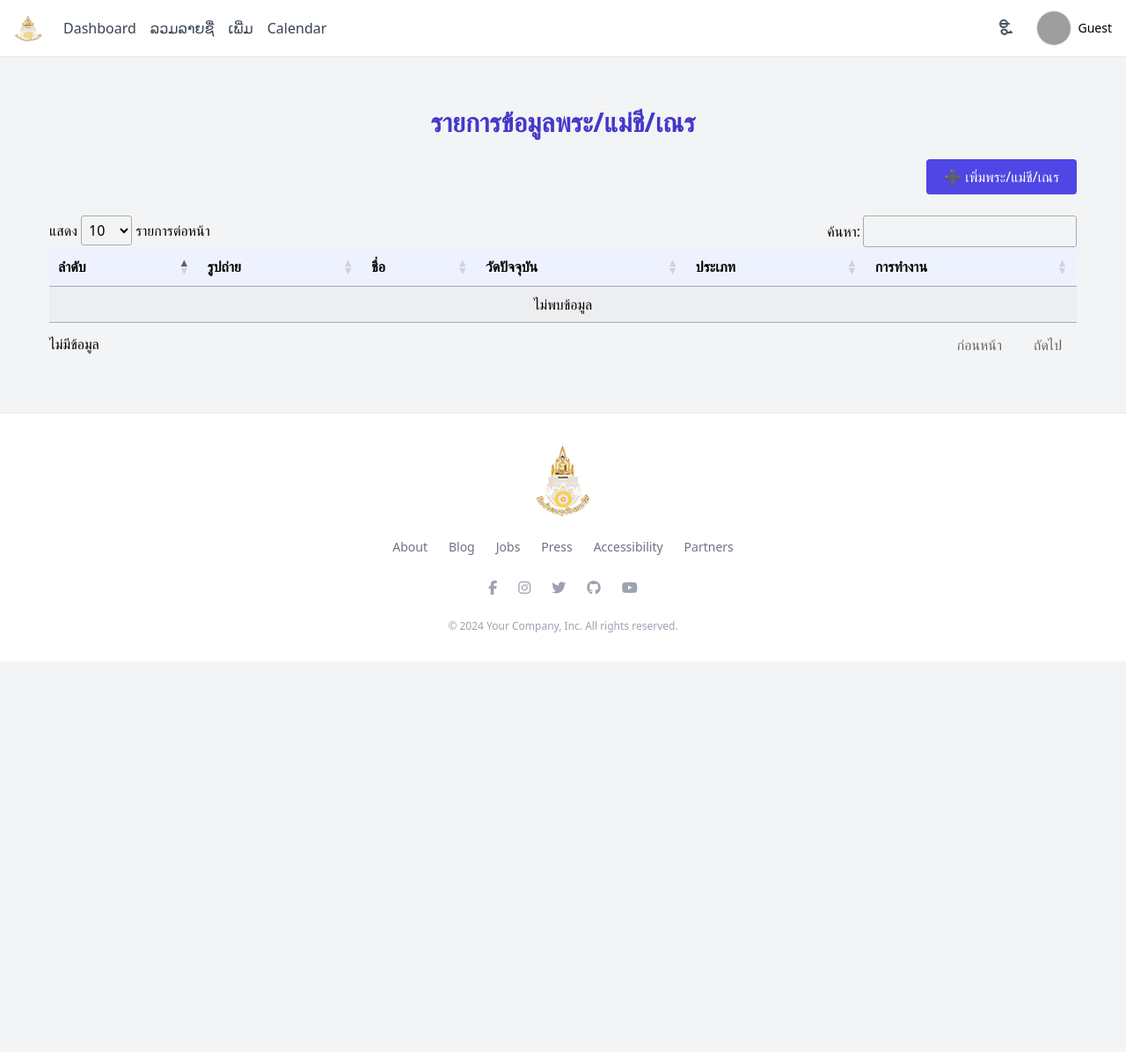
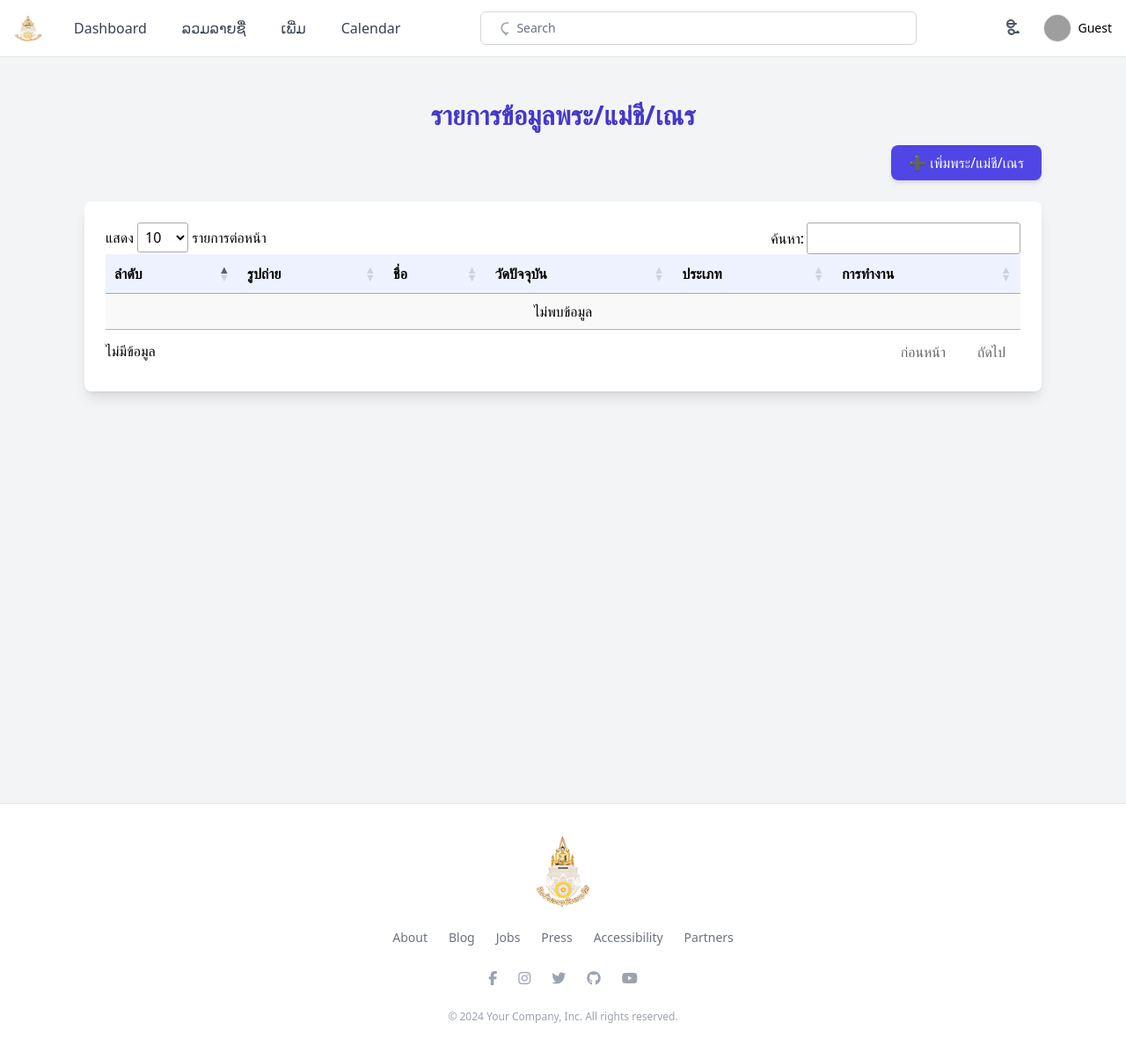
Before and after one commit to vitkip/tem_system, a PHP site: page /list_monks.php in a window 1280 px wide. Shown: the whole page at 88% size. Before the commit the page ends 719 px from the top, so only its background shows below. Run offline with PHP 8.4, Linux system fonts and the light colour scheme; data that the repository does not hold is empty; some libraries are stand-ins or nearby versions; grey boxes are pictures that could not be loaded.

Commit message:
edit header list_monk

```diff
--- a/header.php
+++ b/header.php
@@ -8,6 +8,7 @@ if (session_status() === PHP_SESSION_NONE) {
 <html lang="th">
 <head>
     <meta charset="UTF-8">
+    <meta name="viewport" content="width=device-width, initial-scale=1.0">
     <title>ระบบจัดเก็บข้อมูลพระสงฆ์-แม่ชี-เณร</title>
     <script src="https://cdn.tailwindcss.com"></script>
     <!-- DataTables CSS -->
@@ -17,43 +18,64 @@ if (session_status() === PHP_SESSION_NONE) {
     <script src="https://cdn.datatables.net/1.13.6/js/jquery.dataTables.min.js"></script>
     <script src="https://code.highcharts.com/highcharts.js"></script>
     <script src="https://code.highcharts.com/modules/exporting.js"></script>
-    <link rel="stylesheet" href="https://cdnjs.cloudflare.com/ajax/libs/font-awesome/6.5.0/css/all.min.css">
-
 
 </head>
 <body class="bg-gray-100">
 
 <!-- Navbar -->
-<nav class="bg-white border-b border-gray-200 px-4 py-3 flex items-center justify-between sticky top-0 z-50">
+<nav class="bg-white border-b border-gray-200 px-4 py-3 sticky top-0 z-50">
+    <div class="max-w-7xl mx-auto">
+        <div class="flex items-center justify-between">
             <!-- Logo + Menu -->
-    <div class="flex items-center space-x-6">
+            <div class="flex items-center">
                 <div class="flex-shrink-0">
                     <img class="h-8 w-8" src="assets/logo.png" alt="Logo">
                 </div>
-        <div class="hidden md:flex space-x-4">
-            <a href="dashboard.php" class="text-gray-700 hover:text-indigo-600 font-medium">Dashboard</a>
-            <a href="list_monks.php" class="text-gray-700 hover:text-indigo-600 font-medium">ລວມລາຍຊື່</a>
-            <a href="add_monk.php" class="text-gray-700 hover:text-indigo-600 font-medium">ເພີ່ມ</a>
-            <a href="#" class="text-gray-700 hover:text-indigo-600 font-medium">Calendar</a>
+                <!-- Desktop Menu -->
+                <div class="hidden md:flex space-x-4 ml-6">
+                    <a href="dashboard.php" class="text-gray-700 hover:text-indigo-600 font-medium px-3 py-2 rounded-md">Dashboard</a>
+                    <a href="list_monks.php" class="text-gray-700 hover:text-indigo-600 font-medium px-3 py-2 rounded-md">ລວມລາຍຊື່</a>
+                    <a href="add_monk.php" class="text-gray-700 hover:text-indigo-600 font-medium px-3 py-2 rounded-md">ເພີ່ມ</a>
+                    <a href="#" class="text-gray-700 hover:text-indigo-600 font-medium px-3 py-2 rounded-md">Calendar</a>
                 </div>
             </div>
 
+            <!-- Search - Hidden on mobile -->
+            <div class="hidden md:flex-1 md:flex md:justify-center px-2 max-w-lg">
+                <div class="w-full">
+                    <label for="search" class="sr-only">Search</label>
+                    <div class="relative">
+                        <div class="pointer-events-none absolute inset-y-0 left-0 pl-3 flex items-center">
+                            <svg class="h-5 w-5 text-gray-400" fill="none" stroke="currentColor" viewBox="0 0 24 24">
+                                <path stroke-linecap="round" stroke-linejoin="round" stroke-width="2" d="M21 21l-4.35-4.35m0 0a7 7 0 1110 0 7 7 0 01-10 0z"/>
+                            </svg>
+                        </div>
+                        <input id="search" name="search" class="block w-full pl-10 pr-3 py-2 border border-gray-300 rounded-md leading-5 bg-white placeholder-gray-500 focus:outline-none focus:ring-indigo-500 focus:border-indigo-500 sm:text-sm" placeholder="Search" type="search">
+                    </div>
+                </div>
+            </div>
 
-    <!-- Profile menu -->
+            <!-- Right side menu -->
             <div class="flex items-center space-x-4">
-        <button type="button" class="relative">
+                <!-- Mobile menu button -->
+                <button type="button" class="md:hidden inline-flex items-center justify-center p-2 rounded-md text-gray-700 hover:text-indigo-600 focus:outline-none" id="mobile-menu-button">
+                    <svg class="h-6 w-6" fill="none" viewBox="0 0 24 24" stroke="currentColor">
+                        <path stroke-linecap="round" stroke-linejoin="round" stroke-width="2" d="M4 6h16M4 12h16M4 18h16"/>
+                    </svg>
+                </button>
+
+                <button type="button" class="relative hidden md:inline-flex">
                     <svg class="h-6 w-6 text-gray-600" fill="none" stroke="currentColor" viewBox="0 0 24 24">
-                <path stroke-linecap="round" stroke-linejoin="round" stroke-width="2"
-                      d="M15 17h5l-1.405-1.405M15 17a3.5 3.5 0 01-6.586-1.586A3.5 3.5 0 0115 17zM7 7h10M7 7a4 4 0 114 4h-1a4 4 0 01-3-4z"/>
+                        <path stroke-linecap="round" stroke-linejoin="round" stroke-width="2" d="M15 17h5l-1.405-1.405M15 17a3.5 3.5 0 01-6.586-1.586A3.5 3.5 0 0115 17zM7 7h10M7 7a4 4 0 114 4h-1a4 4 0 01-3-4z"/>
                     </svg>
                 </button>
 
                 <!-- Profile dropdown -->
                 <div class="relative">
-            <button type="button" class="flex items-center space-x-2 text-sm rounded-full focus:outline-none focus:ring-2 focus:ring-offset-2 focus:ring-indigo-500" id="user-menu-button" aria-expanded="false" aria-haspopup="true">
+                    <button type="button" class="flex items-center space-x-2 text-sm rounded-full focus:outline-none focus:ring-2 focus:ring-offset-2 focus:ring-indigo-500" id="user-menu-button">
                         <span class="sr-only">Open user menu</span>
-                <img src="uploads/<?= htmlspecialchars($_SESSION['profile_image'] ?? 'default.png') ?>" alt="โปรไฟล์" class="h-10 w-10 rounded-full border">
-                <span class="font-medium"><?= htmlspecialchars($_SESSION['username'] ?? 'Guest') ?></span>
+                        <img src="uploads/<?= htmlspecialchars($_SESSION['profile_image'] ?? 'default.png') ?>" alt="โปรไฟล์" class="h-8 w-8 rounded-full border">
+                        <span class="font-medium hidden md:inline-block"><?= htmlspecialchars($_SESSION['username'] ?? 'Guest') ?></span>
                     </button>
 
                     <!-- Dropdown menu -->
@@ -64,16 +86,58 @@ if (session_status() === PHP_SESSION_NONE) {
                     </div>
                 </div>
             </div>
+        </div>
+
+        <!-- Mobile menu -->
+        <div class="md:hidden hidden" id="mobile-menu">
+            <div class="px-2 pt-2 pb-3 space-y-1">
+                <a href="dashboard.php" class="block px-3 py-2 rounded-md text-base font-medium text-gray-700 hover:text-indigo-600 hover:bg-gray-50">Dashboard</a>
+                <a href="list_monks.php" class="block px-3 py-2 rounded-md text-base font-medium text-gray-700 hover:text-indigo-600 hover:bg-gray-50">ລວມລາຍຊື່</a>
+                <a href="add_monk.php" class="block px-3 py-2 rounded-md text-base font-medium text-gray-700 hover:text-indigo-600 hover:bg-gray-50">ເພີ່ມ</a>
+                <a href="#" class="block px-3 py-2 rounded-md text-base font-medium text-gray-700 hover:text-indigo-600 hover:bg-gray-50">Calendar</a>
+            </div>
+            <!-- Mobile Search -->
+            <div class="px-2 pt-2 pb-3">
+                <div class="relative">
+                    <div class="pointer-events-none absolute inset-y-0 left-0 pl-3 flex items-center">
+                        <svg class="h-5 w-5 text-gray-400" fill="none" stroke="currentColor" viewBox="0 0 24 24">
+                            <path stroke-linecap="round" stroke-linejoin="round" stroke-width="2" d="M21 21l-4.35-4.35m0 0a7 7 0 1110 0 7 7 0 01-10 0z"/>
+                        </svg>
+                    </div>
+                    <input id="mobile-search" name="search" class="block w-full pl-10 pr-3 py-2 border border-gray-300 rounded-md leading-5 bg-white placeholder-gray-500 focus:outline-none focus:ring-indigo-500 focus:border-indigo-500 sm:text-sm" placeholder="Search" type="search">
+                </div>
+            </div>
+        </div>
+    </div>
 </nav>
 
-<!-- Script toggle dropdown -->
+<!-- Updated toggle scripts -->
 <script>
+    // Toggle user dropdown
     const userButton = document.getElementById('user-menu-button');
     const userDropdown = document.getElementById('userDropdown');
 
     userButton.addEventListener('click', () => {
         userDropdown.classList.toggle('hidden');
     });
+
+    // Toggle mobile menu
+    const mobileMenuButton = document.getElementById('mobile-menu-button');
+    const mobileMenu = document.getElementById('mobile-menu');
+
+    mobileMenuButton.addEventListener('click', () => {
+        mobileMenu.classList.toggle('hidden');
+    });
+
+    // Close dropdowns when clicking outside
+    document.addEventListener('click', (event) => {
+        if (!userButton.contains(event.target) && !userDropdown.contains(event.target)) {
+            userDropdown.classList.add('hidden');
+        }
+        if (!mobileMenuButton.contains(event.target) && !mobileMenu.contains(event.target)) {
+            mobileMenu.classList.add('hidden');
+        }
+    });
 </script>
 
 <!-- Main content เริ่มตรงนี้ -->
--- a/list_monks.php
+++ b/list_monks.php
@@ -7,15 +7,21 @@ $stmt = $pdo->query("SELECT * FROM monks");
 $monks = $stmt->fetchAll();
 ?>
 
-<div class="p-8 max-w-7xl mx-auto">
-    <h1 class="text-3xl font-bold mb-6 text-center text-indigo-700">รายการข้อมูลพระ/แม่ชี/เณร</h1>
-   <!-- ปุ่มเพิ่มพระใหม่ -->
-   <div class="flex justify-end mb-6">
-        <a href="add_monk.php" class="bg-indigo-600 text-white px-5 py-2 rounded hover:bg-indigo-700">
+<div class="min-h-screen bg-gray-100 py-6">
+    <div class="max-w-6xl mx-auto px-4 sm:px-6 lg:px-8">
+        <!-- หัวข้อและปุ่มเพิ่ม -->
+        <div class="mb-6">
+            <h1 class="text-3xl font-bold text-center text-indigo-700 mb-4">รายการข้อมูลพระ/แม่ชี/เณร</h1>
+            <div class="flex justify-end">
+                <a href="add_monk.php" class="bg-indigo-600 text-white px-5 py-2 rounded-lg hover:bg-indigo-700 transition duration-200 ease-in-out shadow-md">
                     ➕ เพิ่มพระ/แม่ชี/เณร
                 </a>
-    </div
-    <div class="bg-white p-6 rounded-lg shadow-md">
+            </div>
+        </div>
+
+        <!-- ตารางข้อมูล -->
+        <div class="bg-white rounded-lg shadow-lg overflow-hidden">
+            <div class="p-6">
                 <table id="monkTable" class="display w-full">
                     <thead class="bg-indigo-50">
                         <tr>
@@ -29,27 +35,35 @@ $monks = $stmt->fetchAll();
                     </thead>
                     <tbody>
                         <?php foreach ($monks as $index => $monk): ?>
-                <tr class="border-b hover:bg-gray-50">
+                        <tr class="border-b hover:bg-gray-50 transition duration-150">
                             <td class="px-4 py-2"><?= $index + 1 ?></td>
                             <td class="px-4 py-2">
                                 <?php if ($monk['photo']): ?>
-                            <img src="uploads/<?= htmlspecialchars($monk['photo']) ?>" class="h-12 w-12 rounded-full object-cover">
+                                    <img src="uploads/<?= htmlspecialchars($monk['photo']) ?>"
+                                         class="h-12 w-12 rounded-full object-cover border-2 border-gray-200">
                                 <?php else: ?>
-                            <span class="text-gray-400">ไม่มีรูป</span>
+                                    <div class="h-12 w-12 rounded-full bg-gray-200 flex items-center justify-center">
+                                        <span class="text-gray-500">ไม่มีรูป</span>
+                                    </div>
                                 <?php endif; ?>
                             </td>
                             <td class="px-4 py-2"><?= htmlspecialchars($monk['prefix']) . ' ' . htmlspecialchars($monk['first_name']) . ' ' . htmlspecialchars($monk['last_name']) ?></td>
                             <td class="px-4 py-2"><?= htmlspecialchars($monk['current_temple']) ?></td>
                             <td class="px-4 py-2"><?= htmlspecialchars($monk['prefix']) ?></td>
                             <td class="px-4 py-2 space-x-2">
-                        <a href="view_monk.php?id=<?= $monk['id'] ?>" class="inline-block bg-green-500 text-white px-3 py-1 rounded hover:bg-green-600 text-sm">ดูข้อมูล</a>
-                        <a href="edit_monk.php?id=<?= $monk['id'] ?>" class="inline-block bg-yellow-400 text-white px-3 py-1 rounded hover:bg-yellow-500 text-sm">แก้ไข</a>
-                        <button onclick="confirmDelete(<?= $monk['id'] ?>)" class="inline-block bg-red-500 text-white px-3 py-1 rounded hover:bg-red-600 text-sm">ลบ</button>
+                                <a href="view_monk.php?id=<?= $monk['id'] ?>"
+                                   class="inline-block bg-green-500 text-white px-3 py-1 rounded-lg hover:bg-green-600 transition duration-200 text-sm shadow-sm">ดูข้อมูล</a>
+                                <a href="edit_monk.php?id=<?= $monk['id'] ?>"
+                                   class="inline-block bg-yellow-400 text-white px-3 py-1 rounded-lg hover:bg-yellow-500 transition duration-200 text-sm shadow-sm">แก้ไข</a>
+                                <button onclick="confirmDelete(<?= $monk['id'] ?>)"
+                                        class="inline-block bg-red-500 text-white px-3 py-1 rounded-lg hover:bg-red-600 transition duration-200 text-sm shadow-sm">ลบ</button>
                             </td>
                         </tr>
                         <?php endforeach; ?>
                     </tbody>
                 </table>
+            </div>
+        </div>
     </div>
 </div>
 
```
Lines whose indentation alone changed are shown as unchanged.
